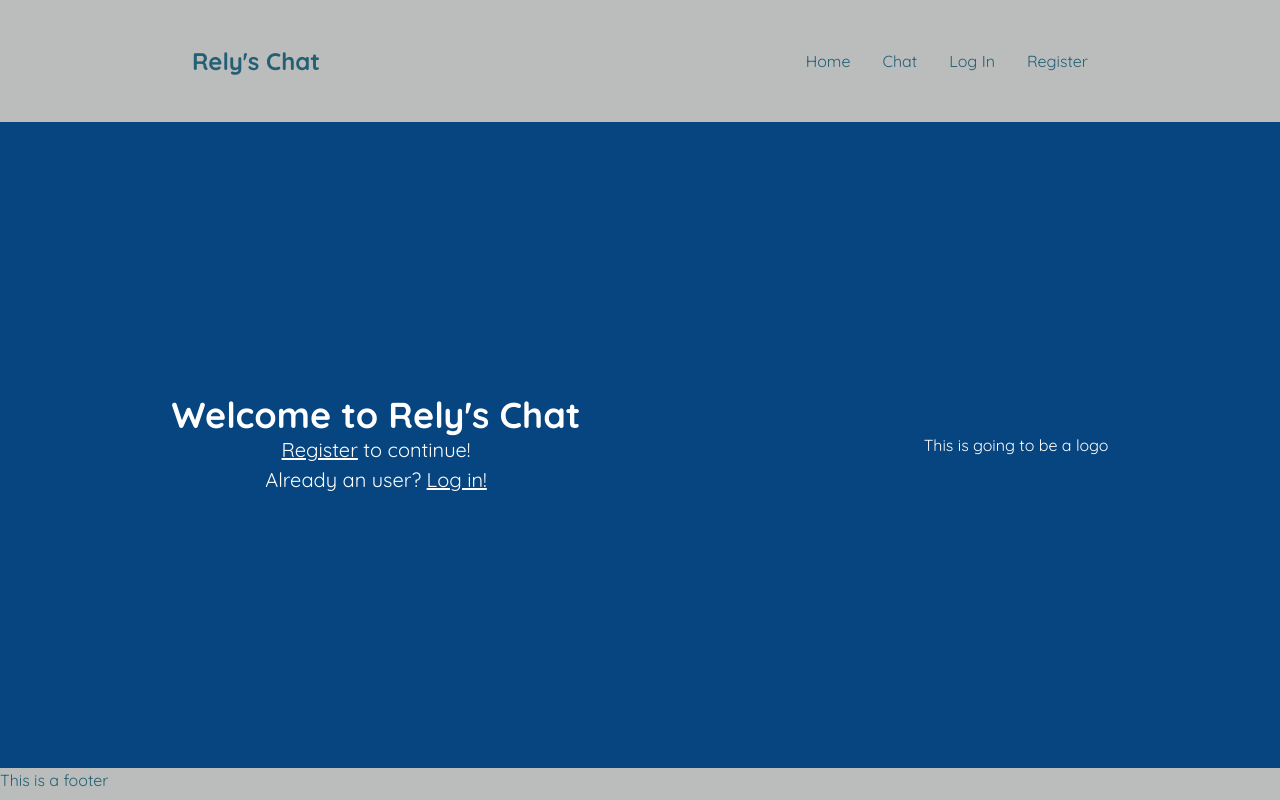
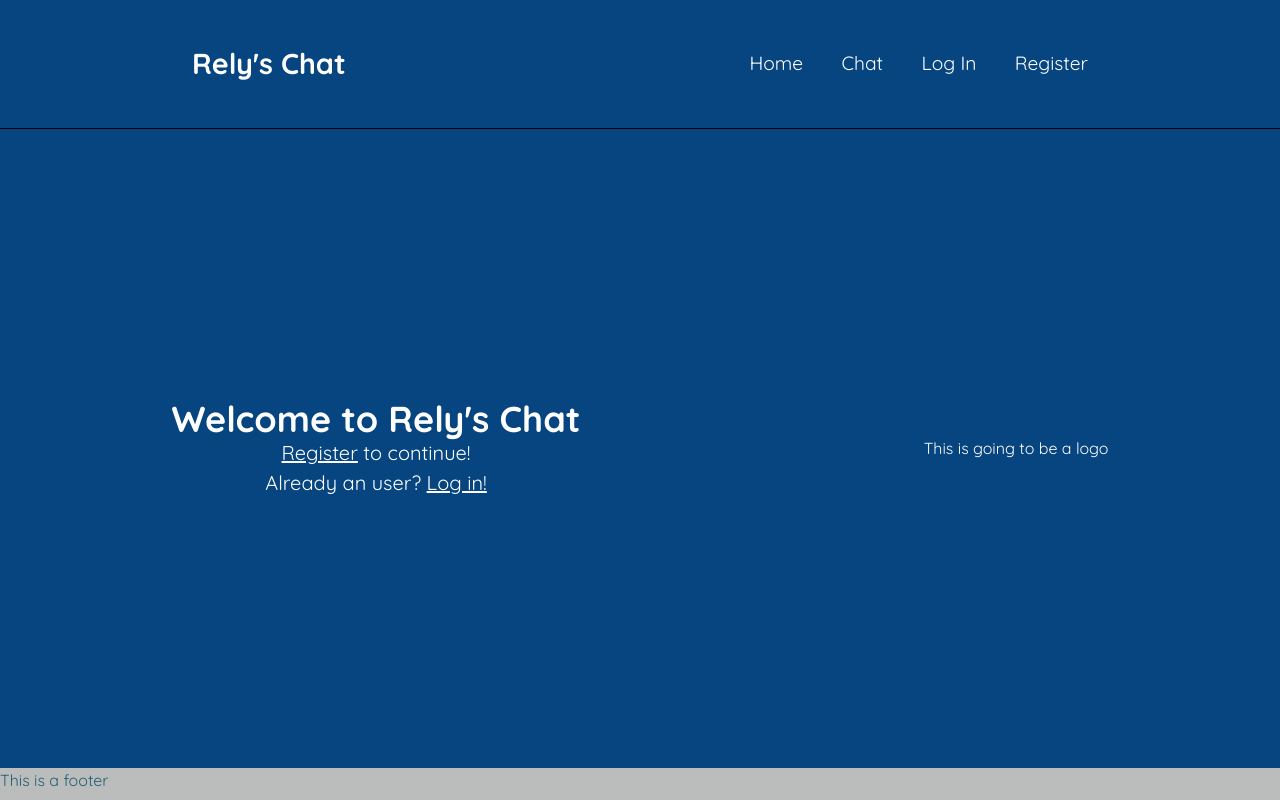
Before and after one commit to Relyful/Messaging-App, a React app in the folder frontend/: page / in a window 1280 px wide. Built offline with nearby package versions, Linux system fonts and the light colour scheme; no server answers; the HTML template or start-up script is replaced by a standard one.

Commit message:
Font sizing and decoration

```diff
--- a/frontend/src/components/MainLayout/MainLayout.module.css
+++ b/frontend/src/components/MainLayout/MainLayout.module.css
@@ -4,8 +4,11 @@
   align-items: center;
   padding: 3rem 15%;
 
-  background-color: #BBBDBC;
-  color: #245F73;
+  background-color: #06457f;
+  color: white;
+  border-bottom: 1px solid black;
+
+  font-size: 1.2rem;
 }
 
 .header a {
@@ -25,5 +28,6 @@
 .logOutButt {
   background: none;
   border: none;
-  color: #000000;
+  color: #e2b3b3;
+  cursor: pointer;
 }
```
